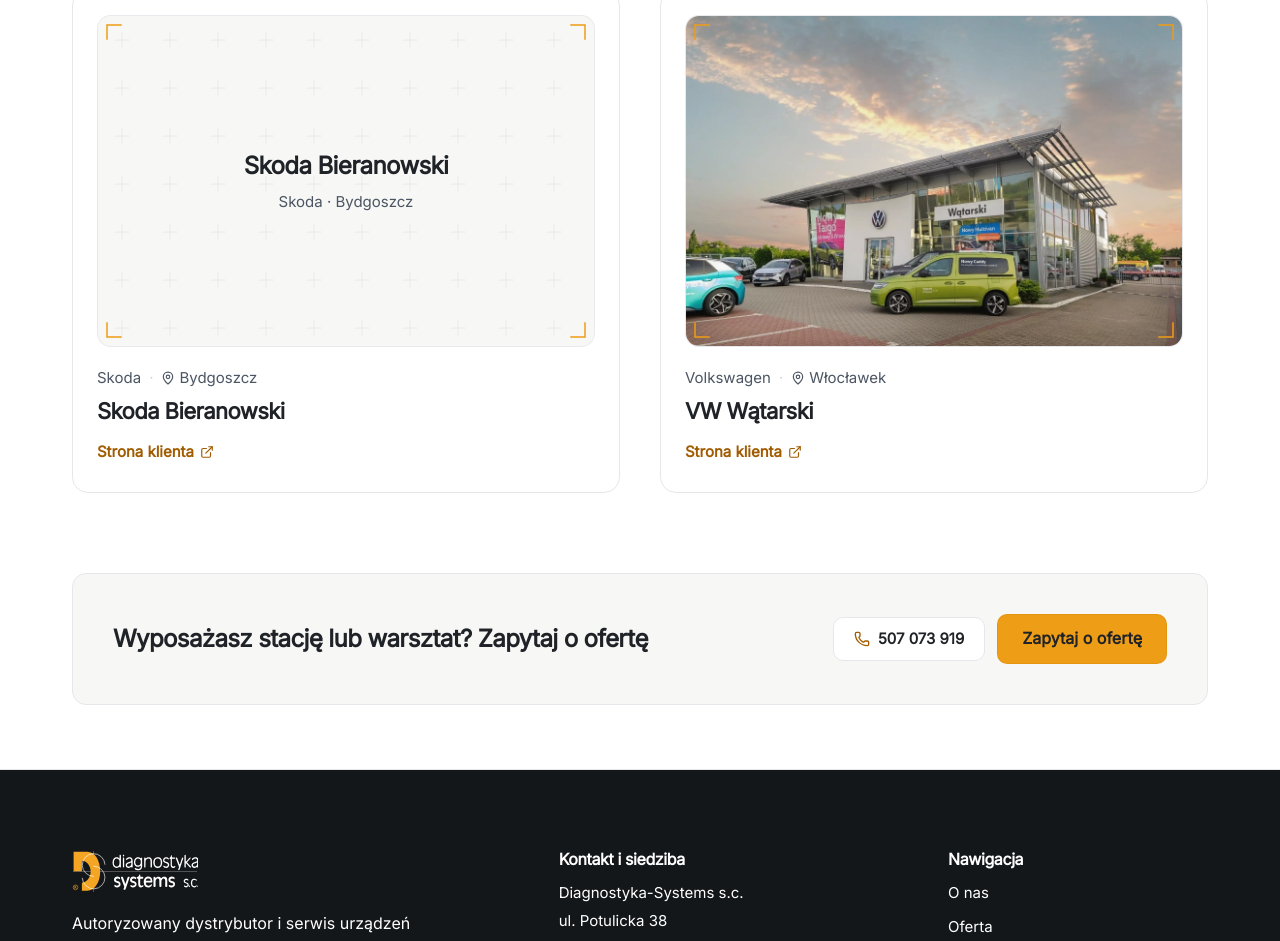
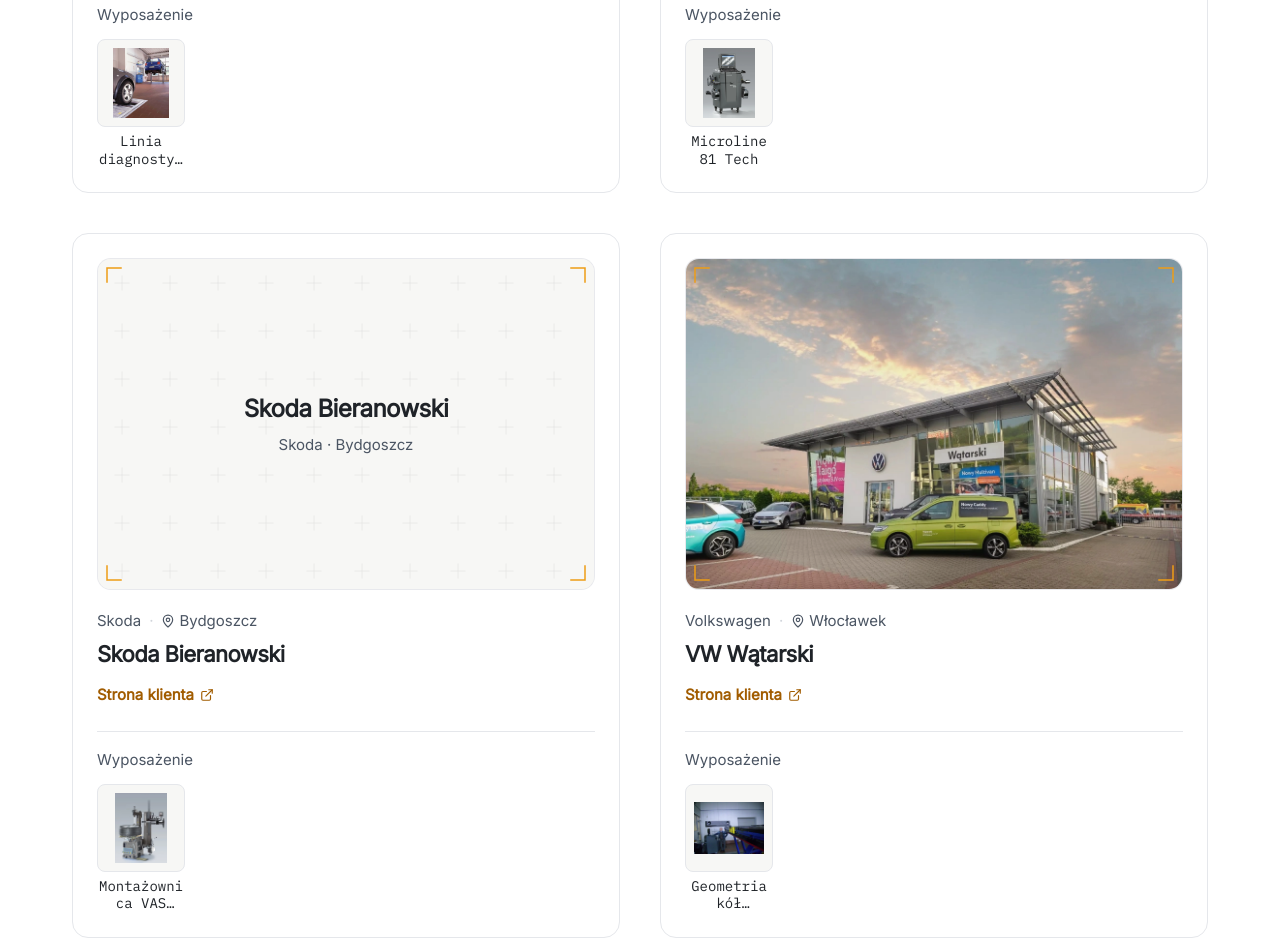
Before and after one commit to gorka0/diagnostyka-systems, a React (Vite) app: page /realizacje in a window 1280 px wide. Shown: the part 1580-2521 px from the top of the page. Built offline with nearby package versions, Linux system fonts and the light colour scheme.

Commit message:
feat(realizations): assign authentic workshop & equipment photos to equipment miniatures

```diff
--- a/src/config/images.ts
+++ b/src/config/images.ts
@@ -310,6 +310,24 @@ export const IMAGE_CONFIG: Record<string, ImageSpec> = {
     category: 'realizations',
     alt: 'Autoryzowany Serwis i Salon Volkswagen Wątarski we Włocławku wyposażony przez Diagnostyka-Systems',
   },
+  'vw-watarski-stare-warsztat': {
+    fileName: 'vw-watarski-stare-warsztat.webp',
+    path: '/images/vw-watarski-stare-warsztat.webp',
+    dimensions: '600x450',
+    aspectRatio: '4/3',
+    label: 'Stanowisko kontroli geometrii kół w ASO Volkswagen Wątarski',
+    category: 'realizations',
+    alt: 'Stanowisko pomiarowe geometrii kół Beissbarth na podnośniku w ASO VW Wątarski',
+  },
+  'vag': {
+    fileName: 'vag.webp',
+    path: '/images/vag.webp',
+    dimensions: '441x600',
+    aspectRatio: '3/4',
+    label: 'Demontażownica do kół VAS 6279 z ramieniem Tecnoroller SL',
+    category: 'realizations',
+    alt: 'Demontażownica opon Beissbarth z homologacją OEM VAS 6279',
+  },
   'realization-skoda-bieranowski': {
     fileName: 'skoda-bieranowski.webp',
     path: '/images/skoda-bieranowski.webp',
--- a/src/data/references.ts
+++ b/src/data/references.ts
@@ -45,7 +45,13 @@ export const REFERENCES_DATA: ReferenceItem[] = [
     url: 'https://www.bmw-sikora.pl',
     cover: 'bmw-sikora',
     objectPosition: 'center 45%',
-    equipment: [],
+    equipment: [
+      {
+        photo: 'bmw-sikora',
+        name: 'Beissbarth KDS 3D',
+        caption: 'Aparatura do pomiaru geometrii kół Beissbarth KDS 3D w ASO BMW Sikora',
+      },
+    ],
   },
   {
     slug: 'bmw-dobrzanscy-krakow',
@@ -65,7 +71,14 @@ export const REFERENCES_DATA: ReferenceItem[] = [
     url: 'https://watarski.dealer.volkswagen.pl/osobowe',
     cover: 'vw-watarski',
     objectPosition: 'center',
-    equipment: [],
+    gallery: ['vw-watarski-stare-warsztat'],
+    equipment: [
+      {
+        photo: 'vw-watarski-stare-warsztat',
+        name: 'Geometria kół Beissbarth',
+        caption: 'Stanowisko pomiaru geometrii kół z podnośnikiem nożycowym w ASO Volkswagen Wątarski',
+      },
+    ],
   },
   {
     slug: 'aso-mercedes-wrobel-lubin',
@@ -77,7 +90,7 @@ export const REFERENCES_DATA: ReferenceItem[] = [
     equipment: [
       {
         photo: 'mercedes',
-        name: '', // Model niejednoznaczny (Microline 81 Tech, brak w katalogu) -> DO_WYJASNIENIA.md
+        name: 'Microline 81 Tech',
         caption: 'Urządzenie z oznaczeniem Microline 81 Tech',
       },
     ],
@@ -90,7 +103,13 @@ export const REFERENCES_DATA: ReferenceItem[] = [
     url: 'https://staszickutno.pl',
     cover: 'zs1-kutno',
     objectPosition: 'center',
-    equipment: [],
+    equipment: [
+      {
+        photo: 'stanowisko-diagnostyczne-hero',
+        name: 'Linia diagnostyczna Beissbarth',
+        caption: 'Stanowisko kontroli pojazdów z linią diagnostyczną i rolkami hamulcowymi Beissbarth',
+      },
+    ],
   },
   {
     slug: 'skoda-bieranowski',
@@ -99,6 +118,13 @@ export const REFERENCES_DATA: ReferenceItem[] = [
     city: 'Bydgoszcz',
     url: 'https://bieranowski.pl',
     cover: undefined, // Brak zdjęcia obiektu – okładka typograficzna
-    equipment: [],
+    gallery: ['skoda-bieranowski'],
+    equipment: [
+      {
+        photo: 'vag',
+        name: 'Montażownica VAS 6279',
+        caption: 'Montażownica do opon z homologacją Grupy VAG (VAS 6279)',
+      },
+    ],
   },
 ];
```
Also changed, not shown: public/images/vw-watarski-stare-warsztat.jpg (added), public/images/vw-watarski-stare-warsztat.webp (added).
